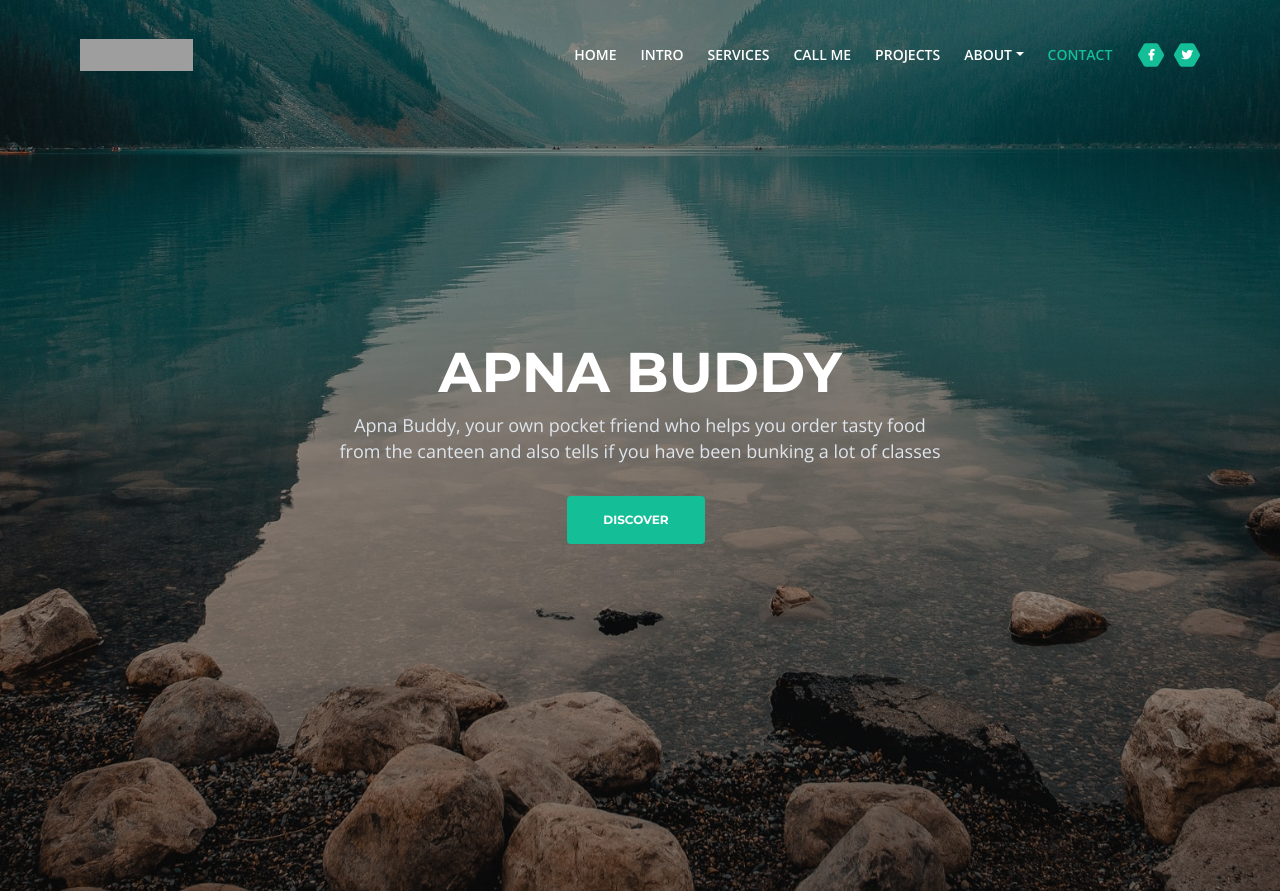
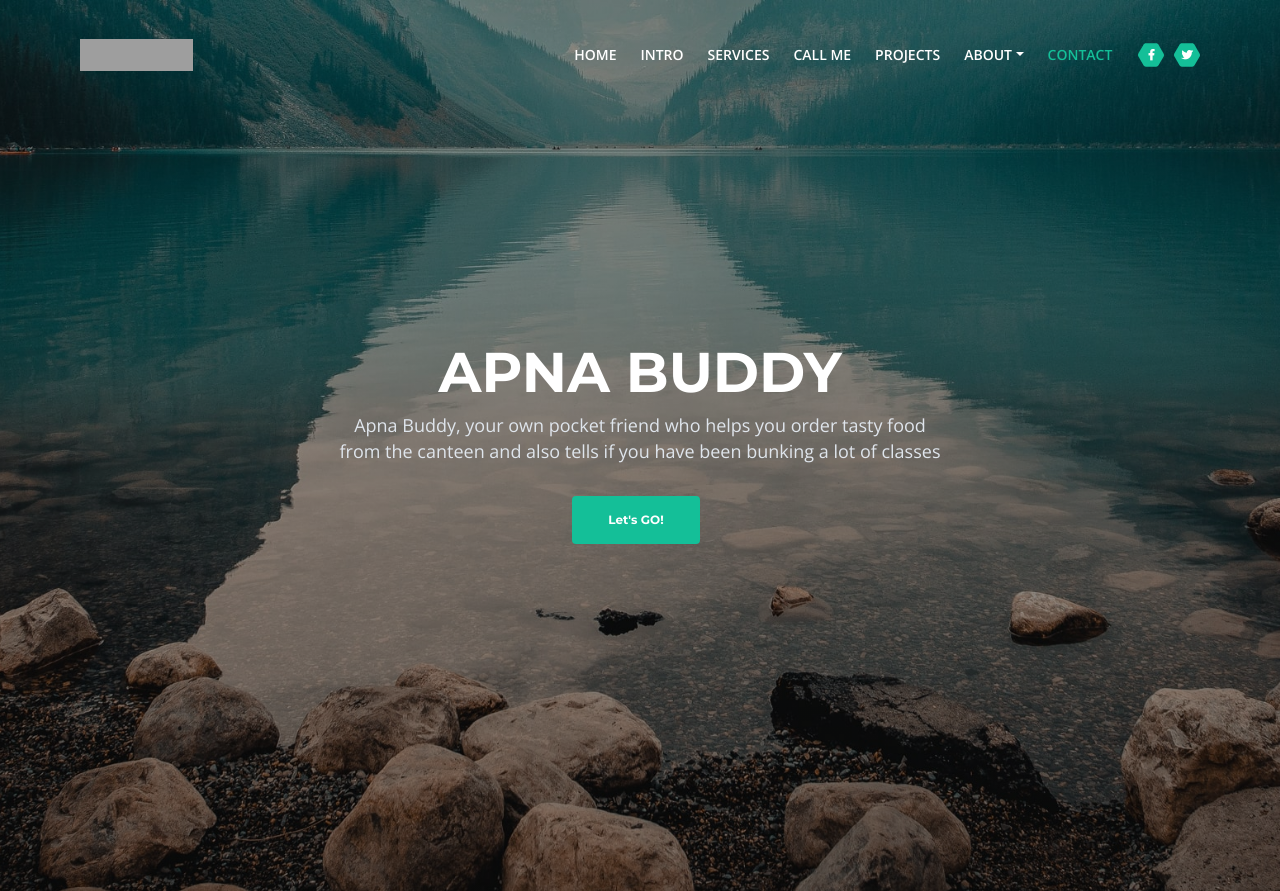
Before and after one commit to M-A-N-Y/apnaBuddy, a Django app: page / in a window 1280 px wide. Shown: the top 891 px of the page. Run offline with Django 3.2, Linux system fonts and the light colour scheme; some libraries are stand-ins or nearby versions; grey boxes are pictures that could not be loaded.

Commit message:
Update home.html

```diff
--- a/apnaBuddy/apnaBuddy/templates/home.html
+++ b/apnaBuddy/apnaBuddy/templates/home.html
@@ -127,7 +127,7 @@
                         <div class="text-container">
                             <h1>APNA <span id="js-rotating">BUDDY, FRIEND, DOST</span></h1>
                             <p class="p-heading p-large">Apna Buddy, your own pocket friend who helps you order tasty food from the canteen and also tells if you have been bunking a lot of classes</p>
-                            <a class="btn-solid-lg page-scroll" href="#intro">DISCOVER</a>
+                            <a class="btn-solid-lg page-scroll" href="#intro">Let's GO!</a>
                         </div>
                     </div> <!-- end of col -->
                 </div> <!-- end of row -->
```
